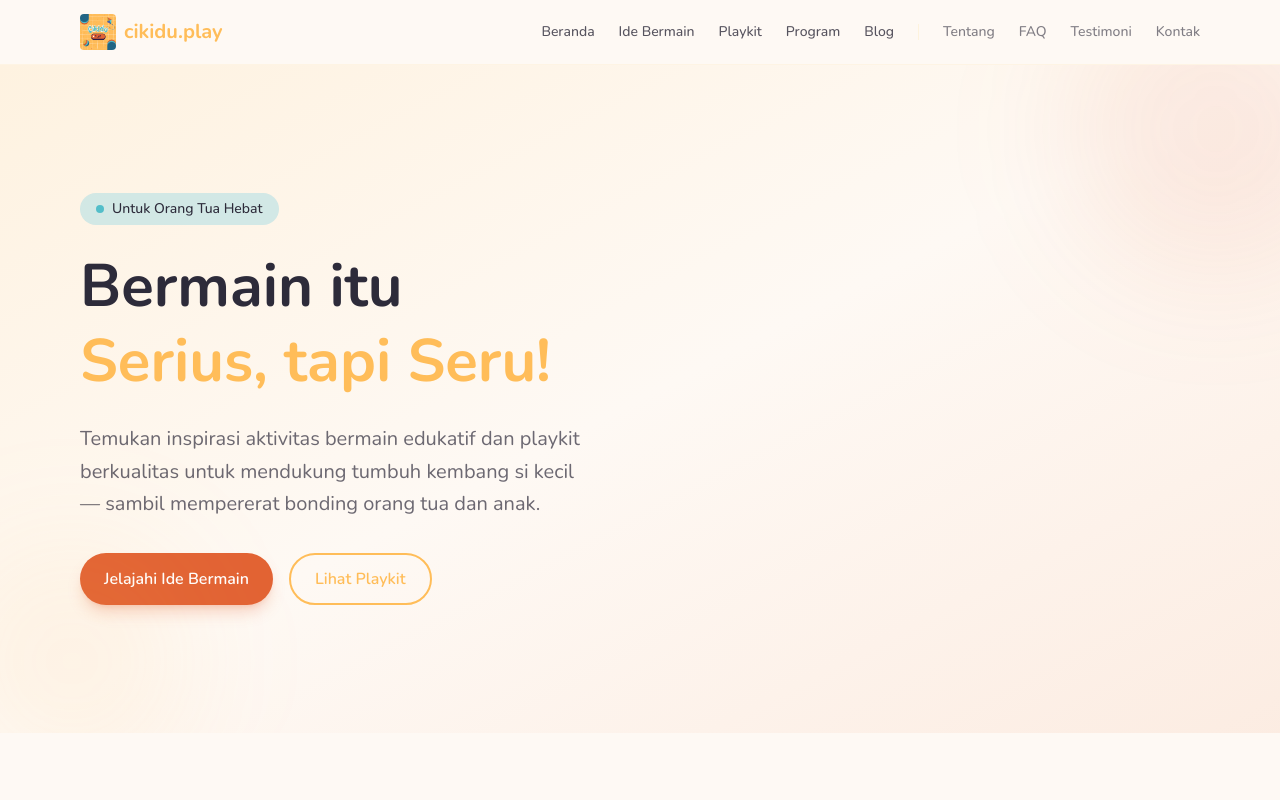
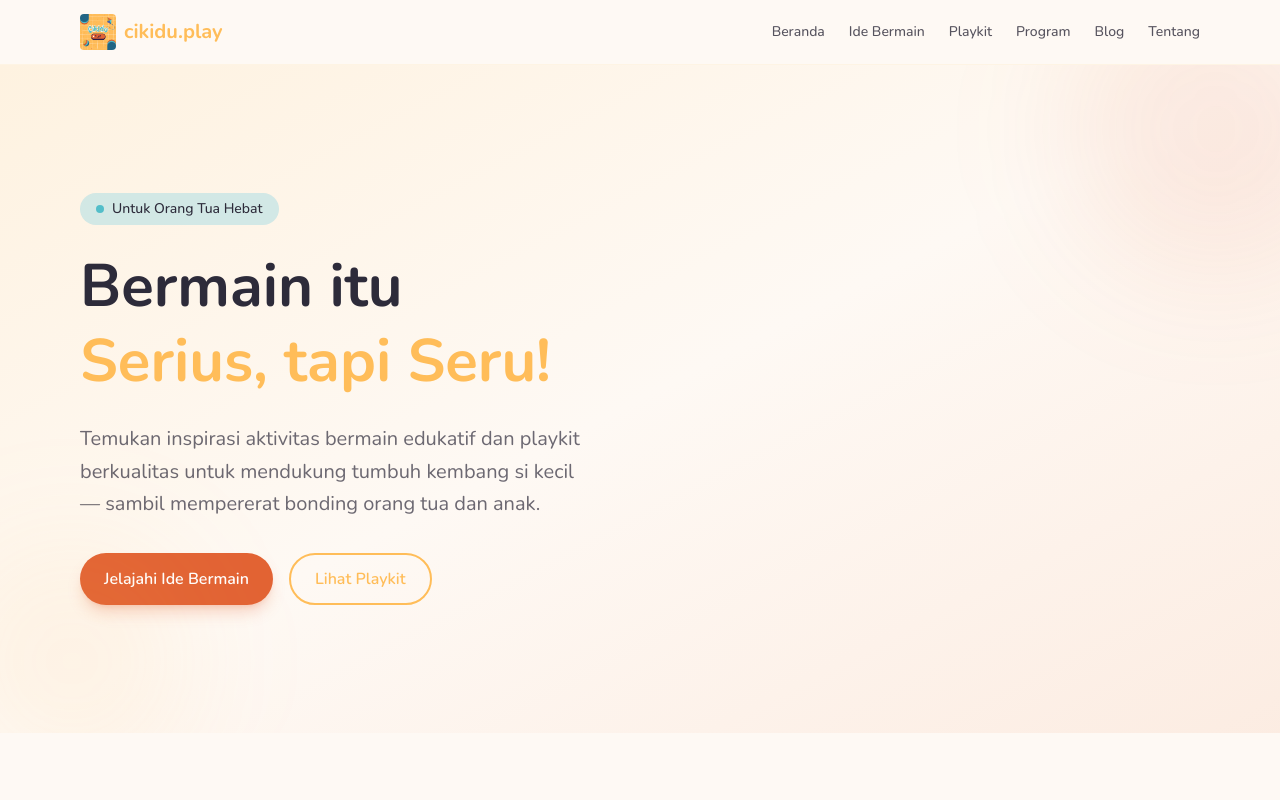
Before and after one commit to fadilmuhput-crypto/cikidu-play, a Next.js app: page / in a window 1280 px wide. Shown: the top 800 px of the page. Built offline with nearby package versions, Linux system fonts and the light colour scheme.

Commit message:
navbar: ringkas dari 9 ke 6 item, buang anchor links duplikat

```diff
--- a/src/components/Header.tsx
+++ b/src/components/Header.tsx
@@ -10,13 +10,7 @@ const navLinks = [
   { href: '/playkits', label: 'Playkit' },
   { href: '/programs', label: 'Program' },
   { href: '/blogs', label: 'Blog' },
-]
-
-const anchorLinks = [
   { href: '/#tentang', label: 'Tentang' },
-  { href: '/#faq', label: 'FAQ' },
-  { href: '/#testimoni', label: 'Testimoni' },
-  { href: '/#kontak', label: 'Kontak' },
 ]
 
 export default function Header() {
@@ -40,16 +34,6 @@ export default function Header() {
               {link.label}
             </Link>
           ))}
-          <div className="w-px h-4 bg-primary-light/30" />
-          {anchorLinks.map((link) => (
-            <Link
-              key={link.href}
-              href={link.href}
-              className="text-sm font-medium text-foreground/60 hover:text-primary transition-colors"
-            >
-              {link.label}
-            </Link>
-          ))}
         </nav>
 
         <button
@@ -69,7 +53,7 @@ export default function Header() {
 
       {open && (
         <nav className="md:hidden border-t border-primary-light/20 px-4 py-4 flex flex-col gap-3 bg-background">
-          {[...navLinks, ...anchorLinks].map((link) => (
+          {navLinks.map((link) => (
             <Link
               key={link.href}
               href={link.href}
```
